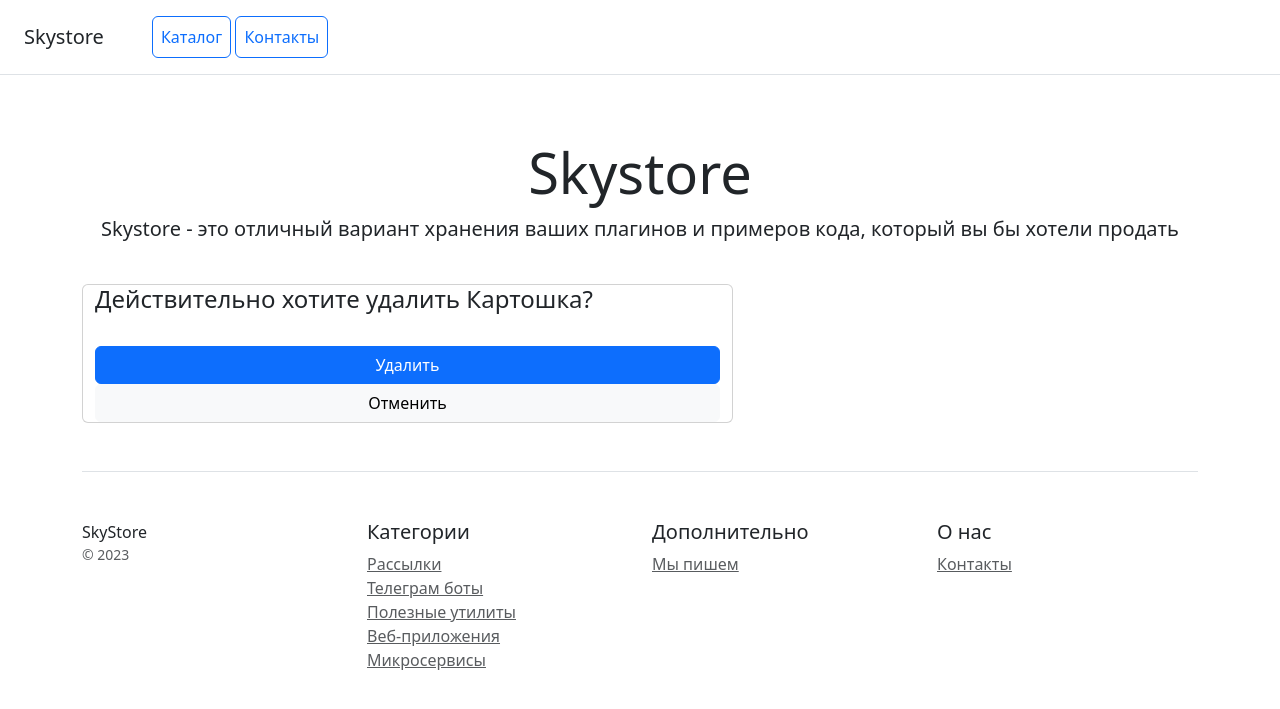
After one commit to damodara/shop, a Django app: page /product/4/delete/ in a window 1280 px wide. The commit adds this page. Shown: the top 709 px of the page. Run offline with Django 5.2, Linux system fonts and the light colour scheme; data comes from the database, SQL or seed files in the repository; some libraries are stand-ins or nearby versions.

Commit message:
delete-done 1 step - done

```diff
--- /dev/null
+++ b/catalog/templates/catalog/product_confirm_delete.html
@@ -0,0 +1,21 @@
+{% extends 'catalog/base.html' %}
+{% block content %}
+<div class="container">
+	<div class="row">
+        <div class="col-7">
+	        <form class="row" method="post" enctype="multipart/form-data">
+		        <div class="card">
+			        <h4 class="my-0 font-weight-normal">Действительно хотите удалить {{ object.name }}?</h4>
+			        <div class="card-body">
+				        {% csrf_token %}
+			        </div>
+			        <button type="submit" class="btn btn-primary">
+				        Удалить
+			        </button>
+			        <a class="btn btn-light" href="{% url 'catalog:product-list' %}" role="button">Отменить</a>
+		        </div>
+	        </form>
+        </div>
+    </div>
+</div>
+{% endblock %}
--- a/catalog/templates/catalog/product_list.html
+++ b/catalog/templates/catalog/product_list.html
@@ -14,8 +14,9 @@
 			<div class="card-body">
 				<h1 class="card-title pricing-card-title">{{ product.price }} ₽</h1>
 				<p>{{ product.description | truncatechars:100}}</p>
-				<a class="btn btn-primary" href="{% url 'catalog:product-detail' product.pk %}">Посмотреть</a>
-				<a class="btn btn-primary" href="{% url 'catalog:product-update' product.pk %}">Редактировать</a>
+				<a class="btn btn-primary mb-4" href="{% url 'catalog:product-detail' product.pk %}">Посмотреть</a>
+				<a class="btn btn-outline-primary mb-4" href="{% url 'catalog:product-update' product.pk %}">Редактировать</a>
+				<a class="btn btn-danger mb-4" href="{% url 'catalog:product-delete' product.pk %}">Удалить</a>
 			</div>
 		</div>
 	</div>
--- a/catalog/urls.py
+++ b/catalog/urls.py
@@ -1,7 +1,8 @@
 from django.urls import path
 
 from catalog.apps import CatalogConfig
-from catalog.views import ContactsView, ProductListView, ProductDetailView, ProductCreateView, ProductUpdateView
+from catalog.views import ContactsView, ProductListView, ProductDetailView, ProductCreateView, ProductUpdateView, \
+    ProductDeleteView
 
 app_name = CatalogConfig.name
 
@@ -10,5 +11,6 @@
     path("product/<int:pk>/", ProductDetailView.as_view(), name="product-detail"),
     path("product/create/", ProductCreateView.as_view(), name="product-create"),
     path("product/<int:pk>/update/", ProductUpdateView.as_view(), name="product-update"),
+    path("product/<int:pk>/delete/", ProductDeleteView.as_view(), name="product-delete"),
     path("contacts/", ContactsView.as_view(), name="contacts"),
 ]
--- a/catalog/views.py
+++ b/catalog/views.py
@@ -1,5 +1,5 @@
 from django.urls import reverse_lazy
-from django.views.generic import DetailView, ListView, CreateView, UpdateView
+from django.views.generic import DetailView, ListView, CreateView, UpdateView, DeleteView
 
 from catalog.models import Product, ClientMessage
 
@@ -30,3 +30,8 @@
     model = Product
     fields = ["name", "description", "product_image", "category", "price"]
     success_url = reverse_lazy("catalog:product-list")
+
+
+class ProductDeleteView(DeleteView):
+    model = Product
+    success_url = reverse_lazy("catalog:product-list")
```
